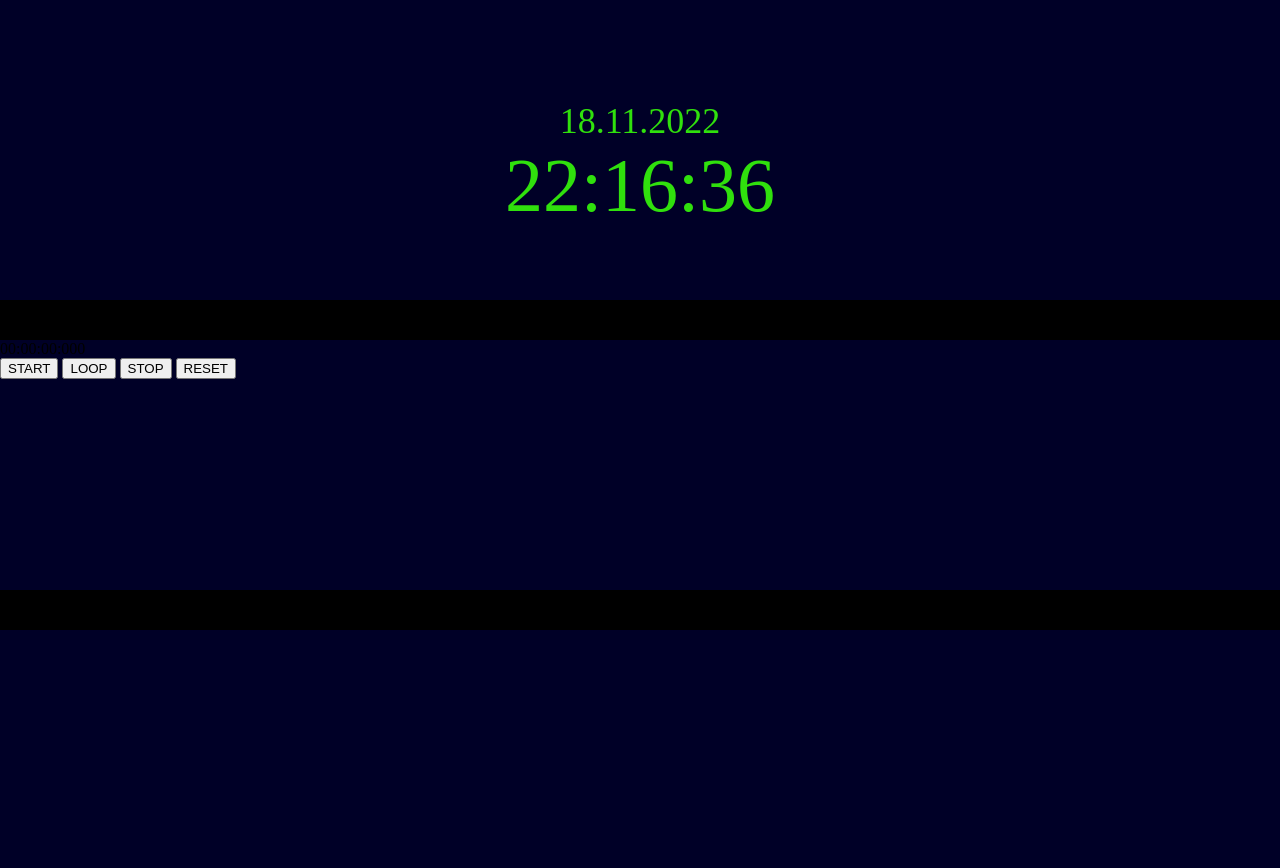
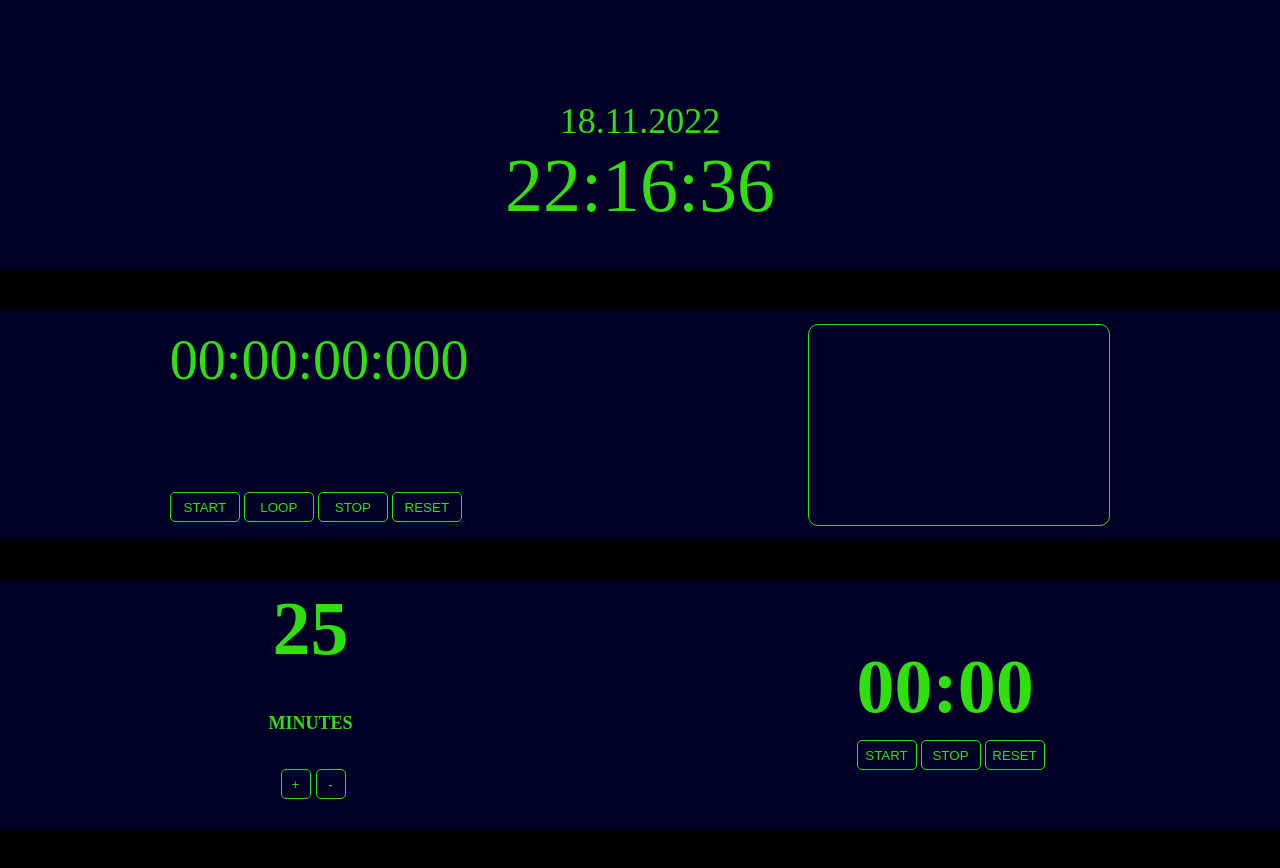
Before and after one commit to AVKydin/-Lesson11-task1, a plain HTML site: page index.html in a window 1280 px wide. After the commit the page ends 830 px from the top, so only its background shows below. Drawn offline with Linux system fonts and the light colour scheme.

Commit message:
did the styling

```diff
--- a/index.html
+++ b/index.html
@@ -38,18 +38,31 @@
         <!-- <div class="block"></div> -->
         <div class="block-stopwatch">
             <div>
-                <div>00:00:00:000</div>
+                <div class="stopwatch">00:00:00:000</div>
                 <div>
-                    <button>START</button>
-                    <button>LOOP</button>
-                    <button>STOP</button>
-                    <button>RESET</button>
+                    <button class="start">START</button>
+                    <button class="loop">LOOP</button>
+                    <button class="stop">STOP</button>
+                    <button class="reset">RESET</button>
                 </div>
             </div>
-            <div></div>
+            <div class="loop-time"></div>
         </div>
         <!-- <div class="block"></div> -->
-        <div class="block-timer"></div>
+        <div class="block-timer">
+            <div class="block-minutes">
+                <h2 class="count-minutes">25</h2>
+                <h4 class="minutes">MINUTES</h4>
+                <button class="plus">+</button>
+                <button class="minus">-</button>
+            </div>
+            <div class="timer">
+                <h2 class="timer-text">00:00</h2>
+                <button class="timer-start">START</button>
+                <button class="timer-stop">STOP</button>
+                <button class="timer-reset">RESET</button>
+            </div>
+        </div>
     </div>
 
     <script src="./main.js"></script>
--- a/main.css
+++ b/main.css
@@ -32,7 +32,7 @@ body{
 } */
 
 .block-date{
-    height: 100px;
+    height: 70px;
     background-color: rgb(0, 0, 39);
     align-items: center;
     padding: 100px;
@@ -53,12 +53,84 @@ body{
 
 .block-stopwatch{
     margin-top: 40px;
-    height: 250px;
+    height: 230px;
     background-color: rgb(0, 0, 39);
+    display: flex;
+    align-items: center;
+    justify-content: space-around;
+}
+
+.stopwatch{
+    color: rgb(48, 224, 13);
+    font-size: 56px;
+    margin-bottom: 100px;
+
+}
+
+button{
+    width: 70px;
+    height: 30px;
+    border: 1px solid rgb(48, 224, 13);
+    color: rgb(48, 224, 13);
+    border-radius: 5px;
+    background-color: rgb(0, 0, 39);
+
+}
+
+.loop-time{
+    width: 300px;
+    height: 200px;
+    border: 1px solid rgb(48, 224, 13);
+    border-radius: 10px;
+    display: flex;
+    justify-content: center;
+    color: rgb(48, 224, 13);
+
 }
 
 .block-timer{
     margin-top: 40px;
     height: 250px;
     background-color: rgb(0, 0, 39);
+    display: flex;
+    justify-content: space-around;
+    color: rgb(48, 224, 13);;
 }
+
+.block-minutes{
+    display: flex;
+    width: 150px;
+    flex-wrap: wrap;
+    justify-content: center;
+}
+
+.count-minutes{
+    font-size: 76px;
+    margin-bottom: 5px;
+    margin-top: 5px;
+}
+
+.minutes{
+    font-size: 18px;
+    margin-bottom: 5px;
+    margin-top: 5px;
+    width: 150px;
+    text-align: center;
+}
+
+.plus,
+.minus{
+    width: 30px;
+    margin-left: 5px;
+}
+
+.timer-text{
+    font-size: 76px;
+    margin-bottom: 10px;
+}
+
+.timer-start,
+.timer-stop,
+.timer-reset{
+    width: 60px;
+}
```
